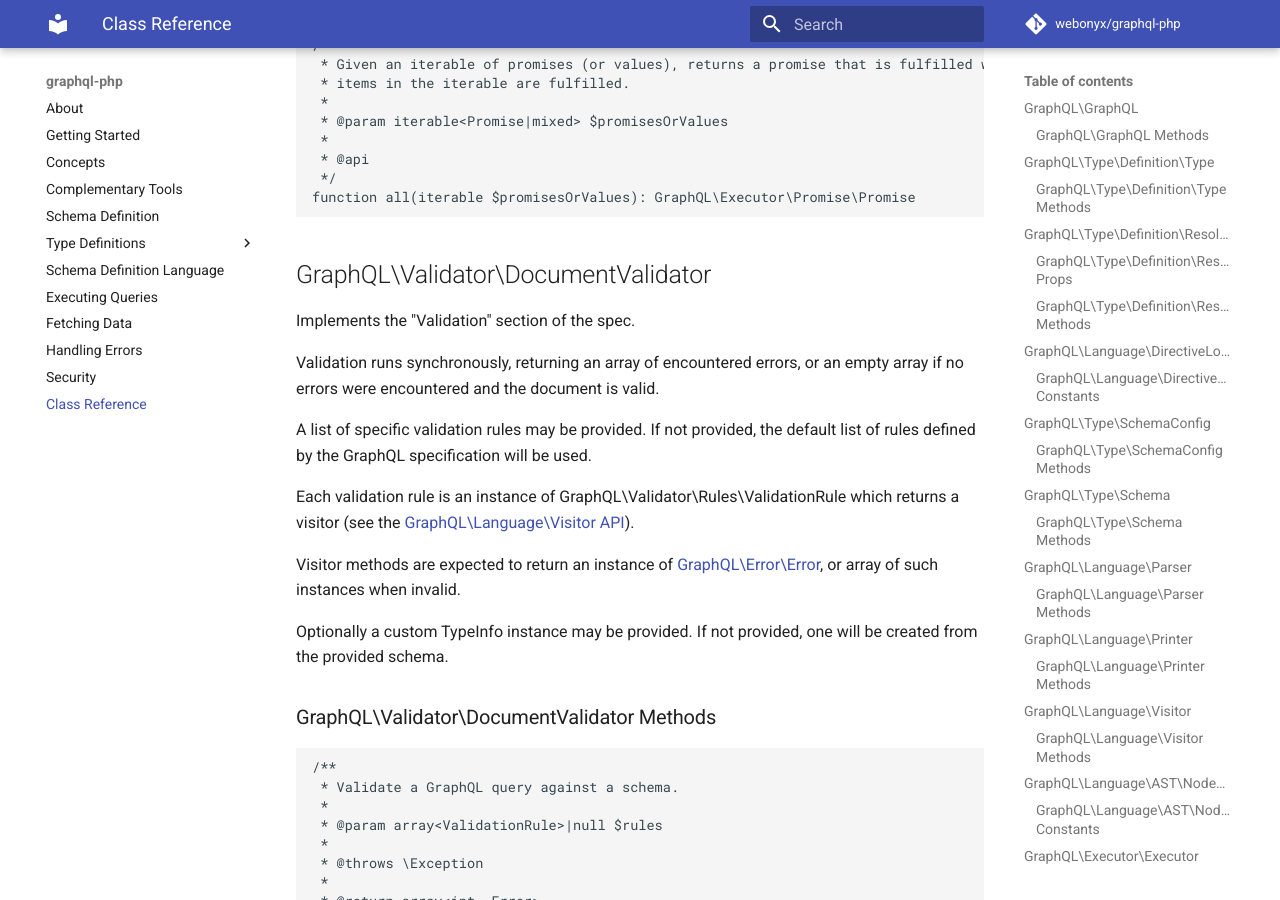
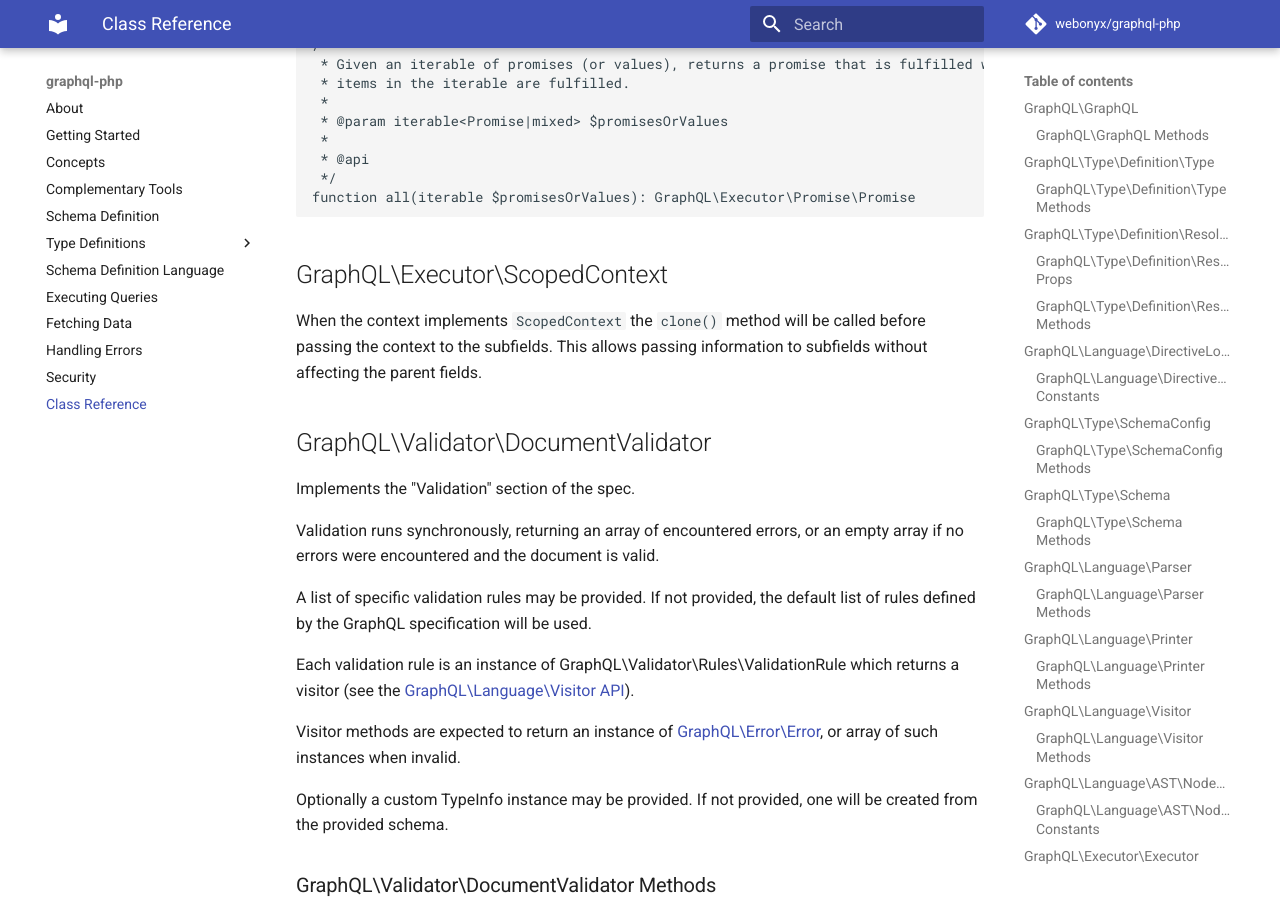
Before and after one commit to webonyx/graphql-php, an MkDocs documentation site: the page built from docs/class-reference.md, in a window 1280 px wide and 900 px high, scrolled down 27189 px. Built offline with MkDocs 1.6.1 and Material for MkDocs 9.7.7, drawn with Linux system fonts in a browser that asks for light colours; comment, search, counter and statistics services are not loaded.

Commit message:
Prettify docs

````diff
--- a/docs/class-reference.md
+++ b/docs/class-reference.md
@@ -1454,6 +1454,12 @@ function createRejected(Throwable $reason): GraphQL\Executor\Promise\Promise
 function all(iterable $promisesOrValues): GraphQL\Executor\Promise\Promise
 ```
 
+## GraphQL\Executor\ScopedContext
+
+When the context implements `ScopedContext` the `clone()` method will be
+called before passing the context to the subfields. This allows passing
+information to subfields without affecting the parent fields.
+
 ## GraphQL\Validator\DocumentValidator
 
 Implements the "Validation" section of the spec.
````
